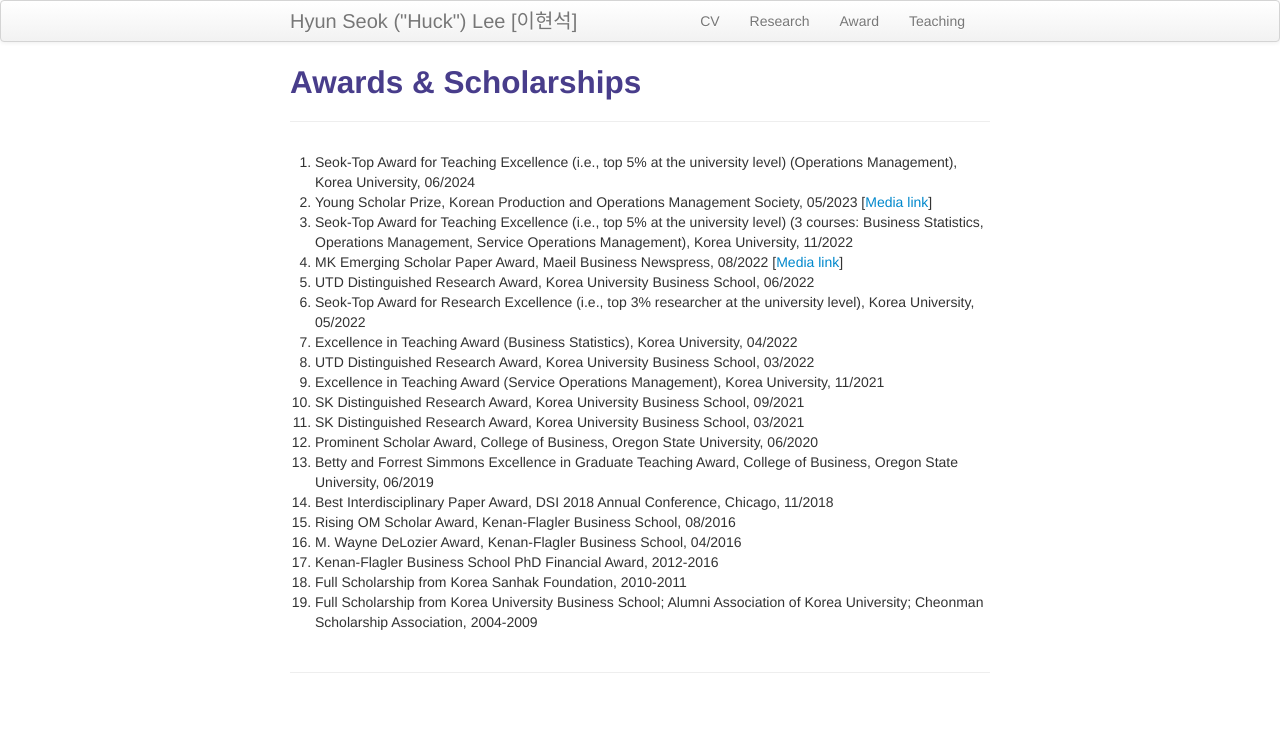
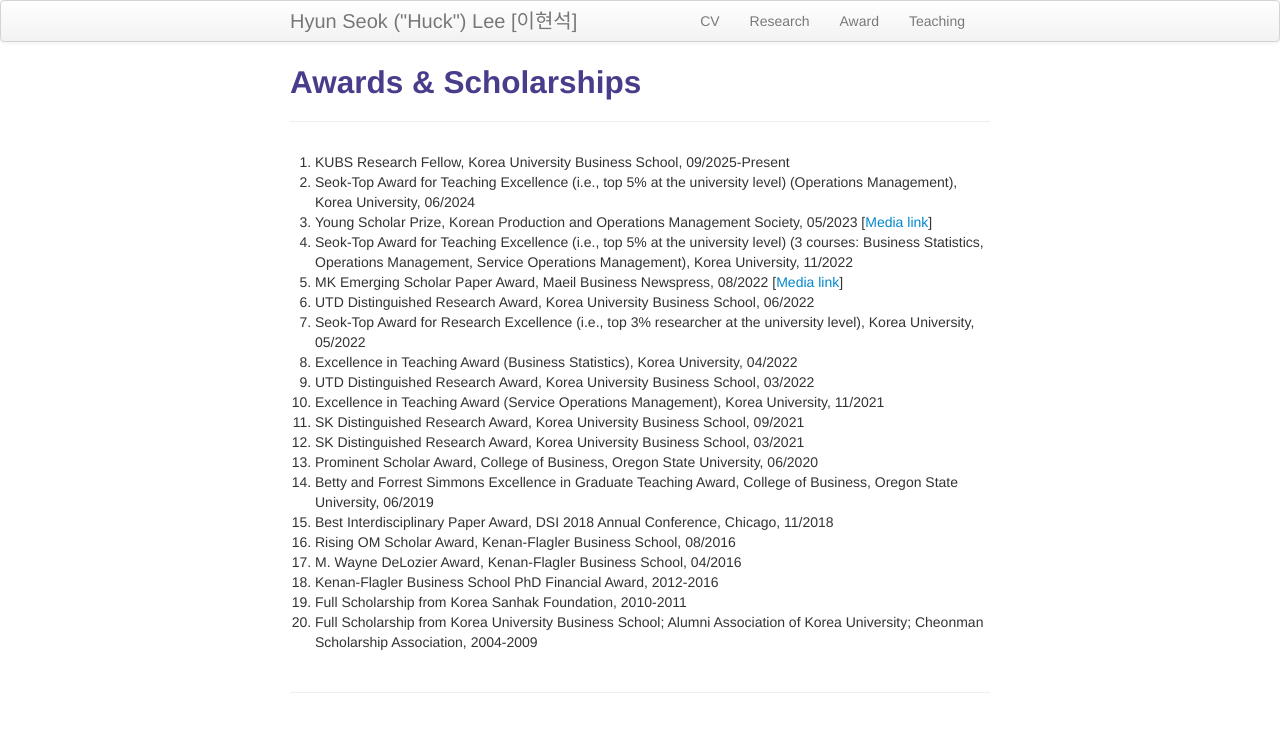
Before and after one commit to lordya2/lordya2.github.io, a Jekyll site: the page built from pages/award.md, in a window 1280 px wide. Shown: the top 732 px of the page. Built offline with Jekyll 4.4.1, drawn with Linux system fonts in a browser that asks for light colours.

Commit message:
Update award.md

```diff
--- a/pages/award.md
+++ b/pages/award.md
@@ -6,25 +6,26 @@ description: Hyun Seok ("Huck") Lee's Awards
 
 
 <!-- ### <u>Awards </u>-->
-1. Seok-Top Award for Teaching Excellence (i.e., top 5% at the university level) (Operations Management), Korea University, 06/2024
-2. Young Scholar Prize, Korean Production and Operations Management Society, 05/2023 [[Media link](https://www.mbn.co.kr/news/economy/4925531)]
-3. Seok-Top Award for Teaching Excellence (i.e., top 5% at the university level) (3 courses: Business Statistics, Operations Management, Service Operations Management), Korea University, 11/2022
-4. MK Emerging Scholar Paper Award, Maeil Business Newspress, 08/2022 [[Media link](https://www.mk.co.kr/news/economy/view/2022/08/732544/)]
-5. UTD Distinguished Research Award, Korea University Business School, 06/2022
-6. Seok-Top Award for Research Excellence (i.e., top 3% researcher at the university level), Korea University, 05/2022
-7. Excellence in Teaching Award (Business Statistics), Korea University, 04/2022
-8. UTD Distinguished Research Award, Korea University Business School, 03/2022
-9. Excellence in Teaching Award (Service Operations Management), Korea University, 11/2021
-10. SK Distinguished Research Award, Korea University Business School, 09/2021
-11. SK Distinguished Research Award, Korea University Business School, 03/2021
-12. Prominent Scholar Award, College of Business, Oregon State University, 06/2020
-13. Betty and Forrest Simmons Excellence in Graduate Teaching Award, College of Business, Oregon State University, 06/2019
-14. Best Interdisciplinary Paper Award, DSI 2018 Annual Conference, Chicago, 11/2018
-15. Rising OM Scholar Award, Kenan-Flagler Business School, 08/2016
-16. M. Wayne DeLozier Award, Kenan-Flagler Business School, 04/2016
-17. Kenan-Flagler Business School PhD Financial Award, 2012-2016
-18. Full Scholarship from Korea Sanhak Foundation, 2010-2011
-19. Full Scholarship from Korea University Business School; Alumni Association of Korea University; Cheonman Scholarship Association, 2004-2009
+1. KUBS Research Fellow, Korea University Business School, 09/2025-Present
+2. Seok-Top Award for Teaching Excellence (i.e., top 5% at the university level) (Operations Management), Korea University, 06/2024
+3. Young Scholar Prize, Korean Production and Operations Management Society, 05/2023 [[Media link](https://www.mbn.co.kr/news/economy/4925531)]
+4. Seok-Top Award for Teaching Excellence (i.e., top 5% at the university level) (3 courses: Business Statistics, Operations Management, Service Operations Management), Korea University, 11/2022
+5. MK Emerging Scholar Paper Award, Maeil Business Newspress, 08/2022 [[Media link](https://www.mk.co.kr/news/economy/view/2022/08/732544/)]
+6. UTD Distinguished Research Award, Korea University Business School, 06/2022
+7. Seok-Top Award for Research Excellence (i.e., top 3% researcher at the university level), Korea University, 05/2022
+8. Excellence in Teaching Award (Business Statistics), Korea University, 04/2022
+9. UTD Distinguished Research Award, Korea University Business School, 03/2022
+10. Excellence in Teaching Award (Service Operations Management), Korea University, 11/2021
+11. SK Distinguished Research Award, Korea University Business School, 09/2021
+12. SK Distinguished Research Award, Korea University Business School, 03/2021
+13. Prominent Scholar Award, College of Business, Oregon State University, 06/2020
+14. Betty and Forrest Simmons Excellence in Graduate Teaching Award, College of Business, Oregon State University, 06/2019
+15. Best Interdisciplinary Paper Award, DSI 2018 Annual Conference, Chicago, 11/2018
+16. Rising OM Scholar Award, Kenan-Flagler Business School, 08/2016
+17. M. Wayne DeLozier Award, Kenan-Flagler Business School, 04/2016
+18. Kenan-Flagler Business School PhD Financial Award, 2012-2016
+19. Full Scholarship from Korea Sanhak Foundation, 2010-2011
+20. Full Scholarship from Korea University Business School; Alumni Association of Korea University; Cheonman Scholarship Association, 2004-2009
 
 <!--
 [click here for the most recent version of the paper]({{ BASE_PATH}}/pages/working_papers/sample-working-paper.pdf)
```
